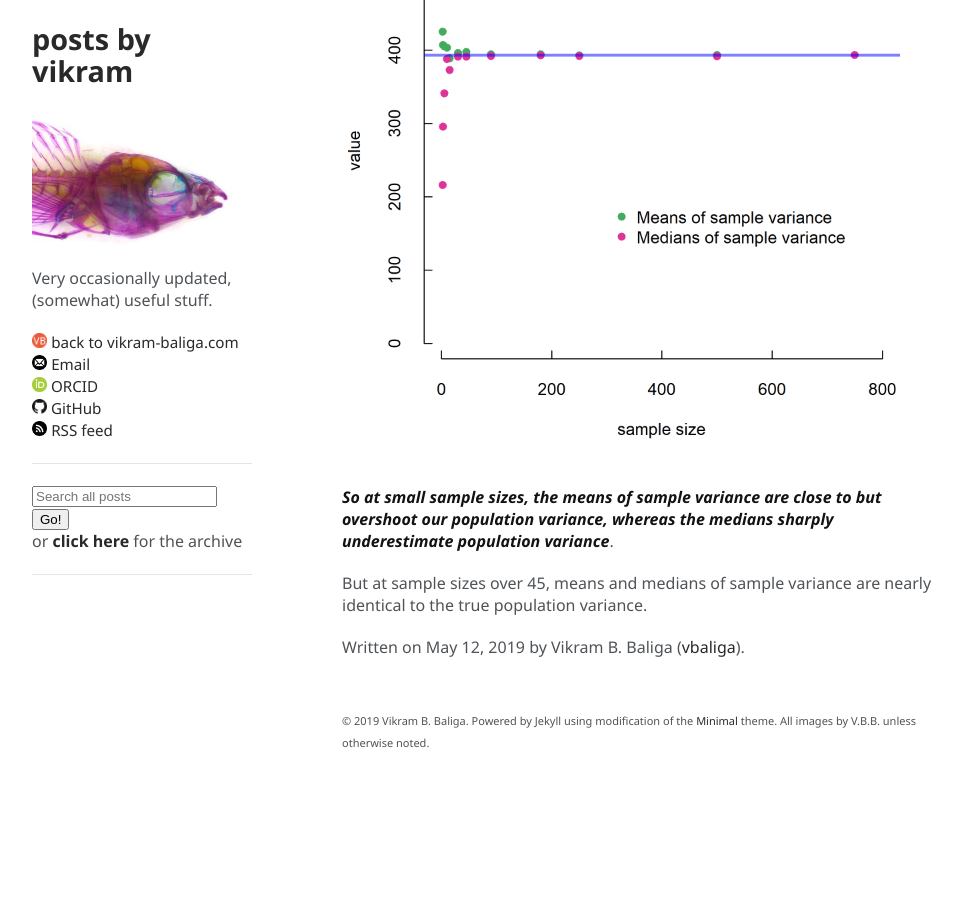
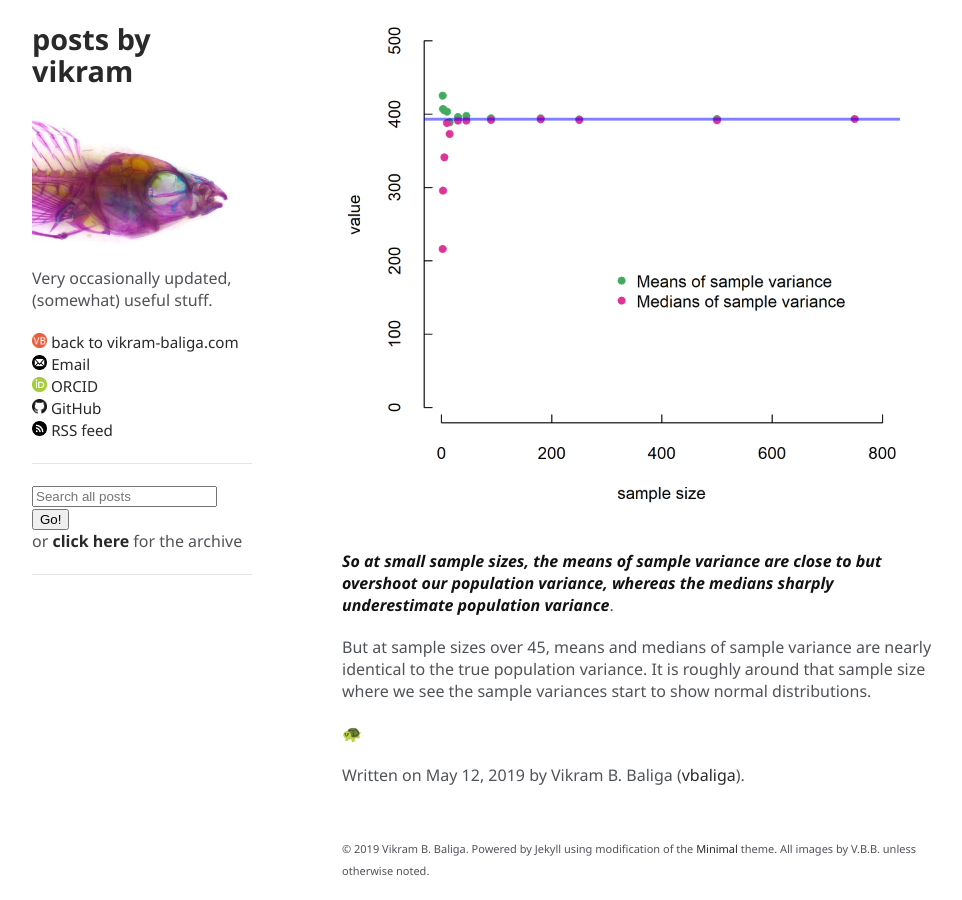
Before and after one commit to vbaliga/vbaliga.github.io, a Jekyll site: the page built from _posts/2019-05-12-sample-variance-distributions-ggridges.md, in a window 1280 px wide and 900 px high, scrolled down 4846 px. Shown: the whole window, without its empty margins (153-1115 px from the left). Built offline with Jekyll 4.4.1, drawn with Linux system fonts in a browser that asks for light colours; a script that is not in the unit is left out; before the commit the page ends 5618 px from its top, so only the background shows below that; some of the changed text lies outside the part shown.

Commit message:
Update 2019-05-12-sample-variance-distributions-ggridges.md

````diff
--- a/_posts/2019-05-12-sample-variance-distributions-ggridges.md
+++ b/_posts/2019-05-12-sample-variance-distributions-ggridges.md
@@ -23,7 +23,6 @@ I’ll keep this code tucked away so we can move quickly. Click the text below t
 
 <details><summary>Click here for code</summary>
 <p>
-
 ``` r
 mean = 0
 SD = 20
@@ -34,11 +33,7 @@ pop <- rnorm(popsize, mean, SD)
 
 # verify that we get the same variance as last time
 var(pop)
-```
 
-    ## [1] 393.3836
-
-``` r
 # pick specific Ns this time
 Ns <- c(2, 3, 5, 10, 15, 30, 45,
         90, 180, 250, 500, 750)
@@ -60,7 +55,6 @@ for (i in 1:dim(varmat)[1])
   }
 }
 rownames(varmat) <- Ns
-
 plot(
   rep(2, ncol(varmat)),
   varmat[1,],
@@ -103,7 +97,6 @@ It may be hard to see what’s going on at the smallest sample sizes, so here’
 
 <details><summary>...and click here for the code</summary>
 <p>
-
 ``` r
 plot(
   rep(2, ncol(varmat)),
@@ -134,7 +127,6 @@ legend(5, 4000,
        col=c(rgb(0, 0, 1, alpha = 0.5), "orange"),
        lty=1, lwd=3, box.lty=0)
 ```
-
 </p>
 </details>
 
@@ -192,6 +184,8 @@ p
 
 ***At small sample sizes, we see extremely skewed distributions of sample variance.***
 
+As in the other plots, the horizontal blue line shows where the true population variance is.
+
 For sample size = 15 or below (among our cherry-picked examples), we’re seeing extremely long right-tailed distributions. The shapes of the distributions indicate that median and/or mode might strongly differ from the mean sample variance. Let’s take a look.
 
 We’ll just focus on median vs. mean:
@@ -238,4 +232,8 @@ legend(
 
 ***So at small sample sizes, the means of sample variance are close to but overshoot our population variance, whereas the medians sharply underestimate population variance***.
 
-But at sample sizes over 45, means and medians of sample variance are nearly identical to the true population variance.
+But at sample sizes over 45, means and medians of sample variance are nearly identical to the true population variance. It is roughly around that sample size where we see the sample variances start to show normal distributions.
+
+
+
+🐢
````
